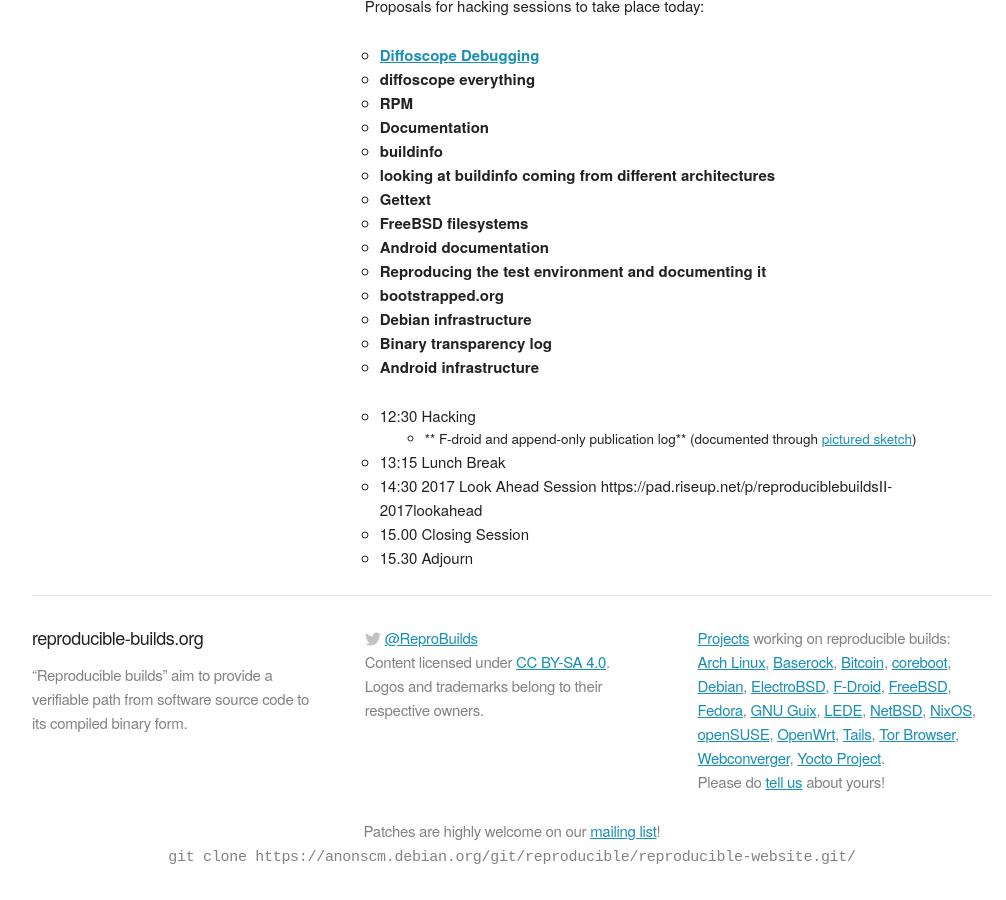
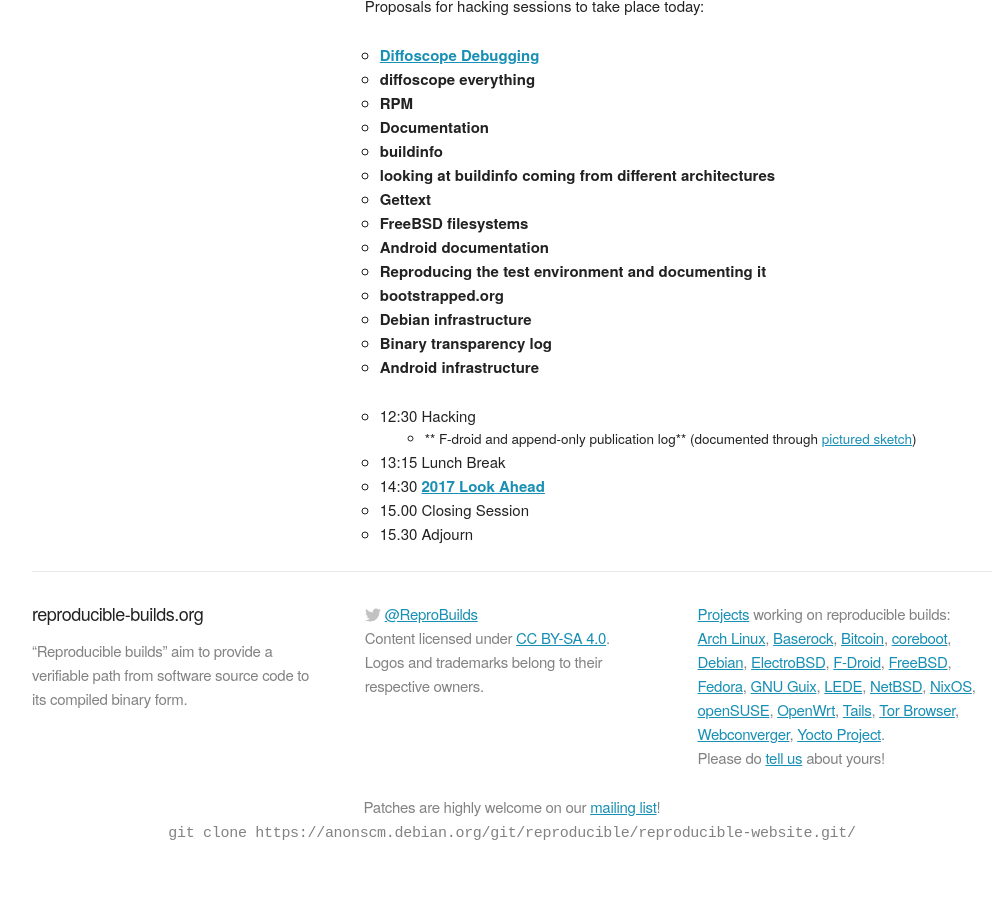
Before and after one commit to prototypefund/reproducible-website, a Jekyll site: the page built from _events/berlin2016/agenda.md, in a window 1280 px wide and 900 px high, scrolled down 2936 px. Shown: the whole window, without its empty margins (128-1134 px from the left). Built offline with Jekyll 4.4.1, drawn with Linux system fonts in a browser that asks for light colours; some web fonts are replaced; after the commit the page ends 3812 px from its top, so only the background shows below that.

Commit message:
berlin2016: link 2017lookahead in agenda
Signed-off-by: Holger Levsen <holger@layer-acht.org>

```diff
--- a/_events/berlin2016/agenda.md
+++ b/_events/berlin2016/agenda.md
@@ -155,6 +155,6 @@
      -   ** F-droid and append-only publication log** (documented through [pictured sketch](/images/berlin2016/FDroidpublicationlog_01.JPG))
 
 *    13:15 Lunch Break
-*    14:30 2017 Look Ahead Session  https://pad.riseup.net/p/reproduciblebuildsII-2017lookahead
+*    14:30 **[2017 Look Ahead]({{ "/events/berlin2016/2017lookahead/" | prepend: site.baseurl }})**
 *    15.00 Closing Session
 *    15.30 Adjourn
```
